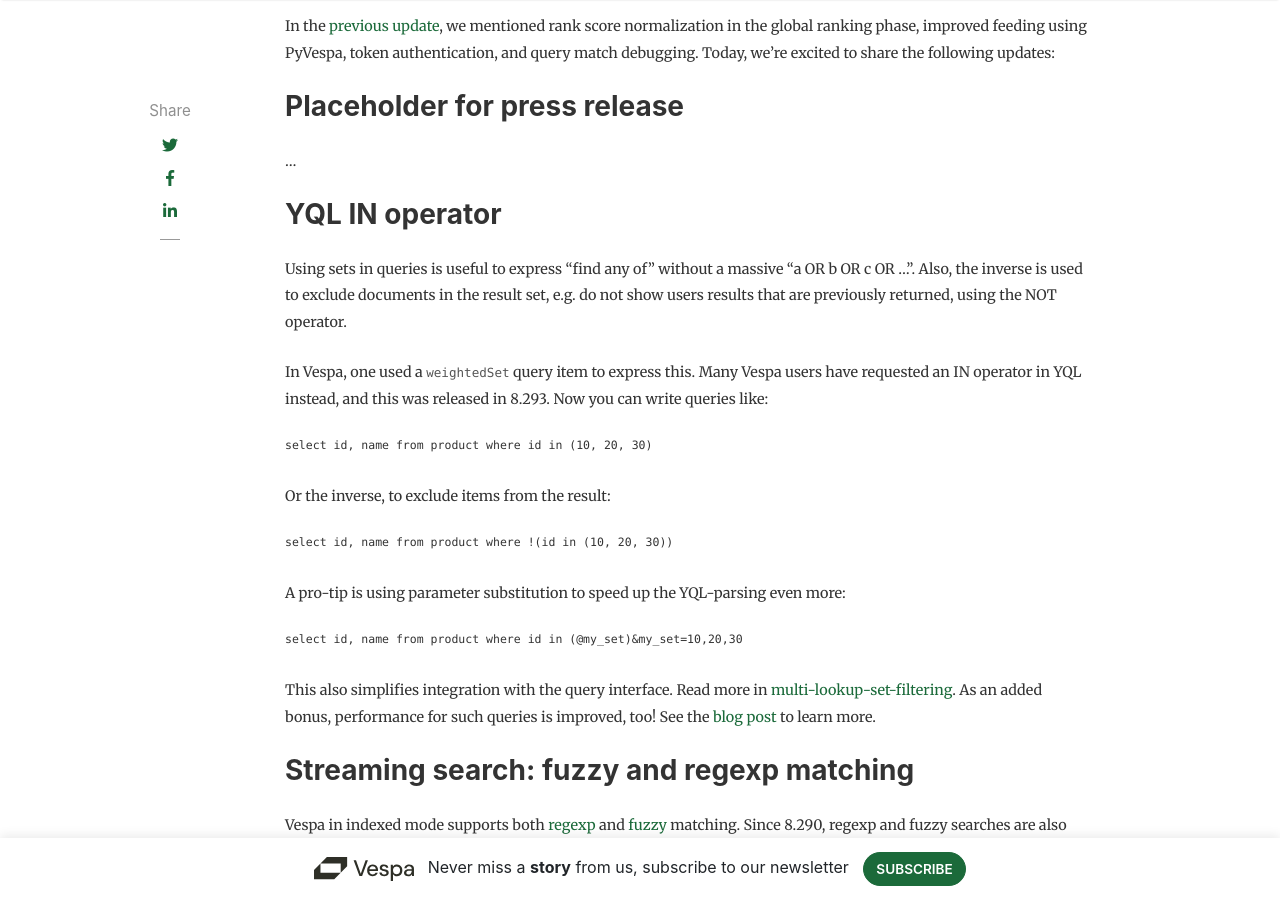
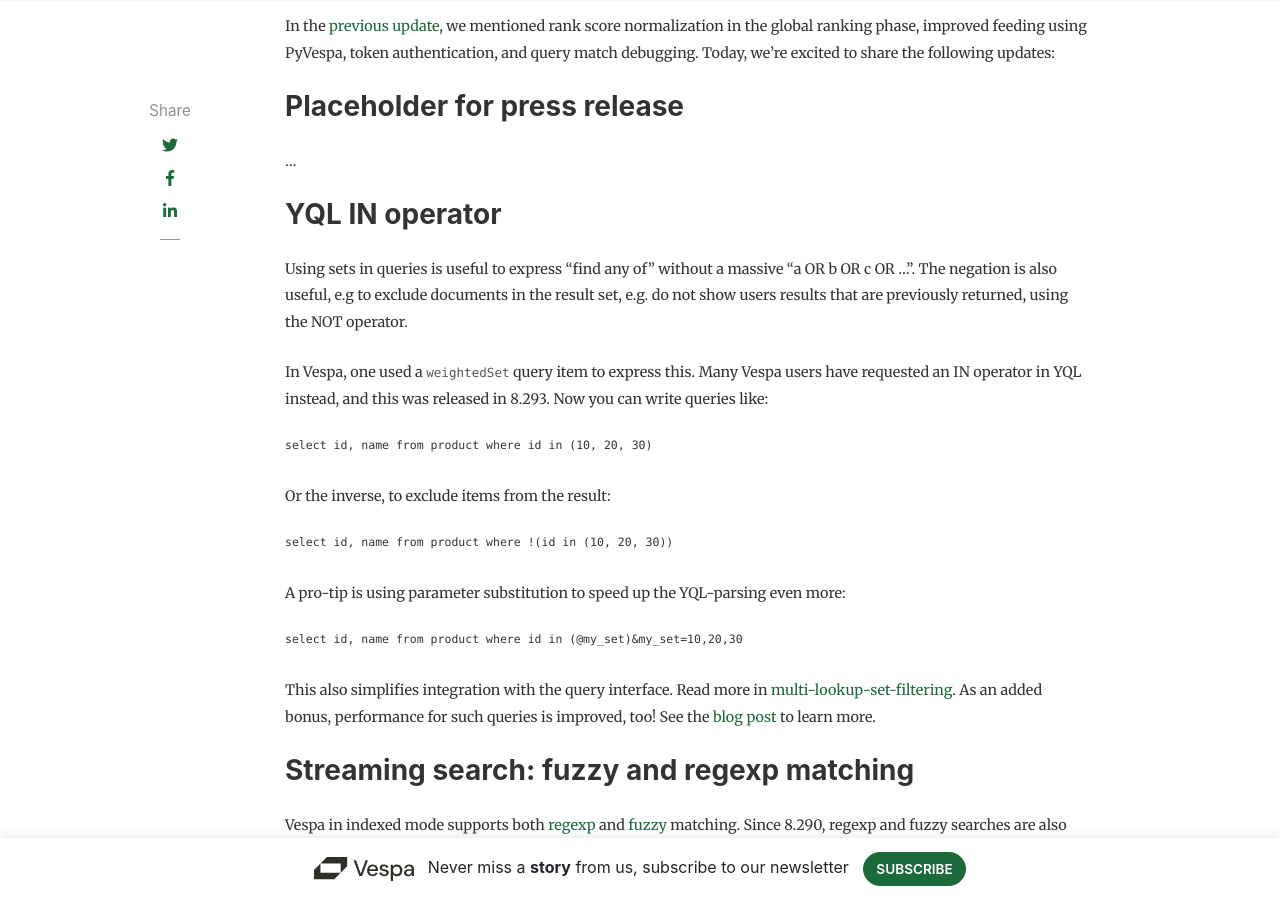
Before and after one commit to vespa-engine/blog, a Jekyll site: the page built from _posts/newsletter/2024-02-05-vespa-newsletter-february-2024.md, in a window 1280 px wide and 900 px high, scrolled down 442 px. Built offline with Jekyll 4.4.1, drawn with Linux system fonts in a browser that asks for light colours; nearby versions of some CDN libraries; comment, search, counter and statistics services are not loaded.

Commit message:
Update _posts/newsletter/2024-02-05-vespa-newsletter-february-2024.md
Co-authored-by: Jon Bratseth <bratseth@vespa.ai>

```diff
--- a/_posts/newsletter/2024-02-05-vespa-newsletter-february-2024.md
+++ b/_posts/newsletter/2024-02-05-vespa-newsletter-february-2024.md
@@ -27,7 +27,7 @@
 
 ### YQL IN operator
 Using sets in queries is useful to express "find any of" without a massive "a OR b OR c OR ...".
-Also, the inverse is used to exclude documents in the result set,
+The negation is also useful, e.g to exclude documents in the result set,
 e.g. do not show users results that are previously returned, using the NOT operator.
 
 In Vespa, one used a `weightedSet` query item to express this.
```
